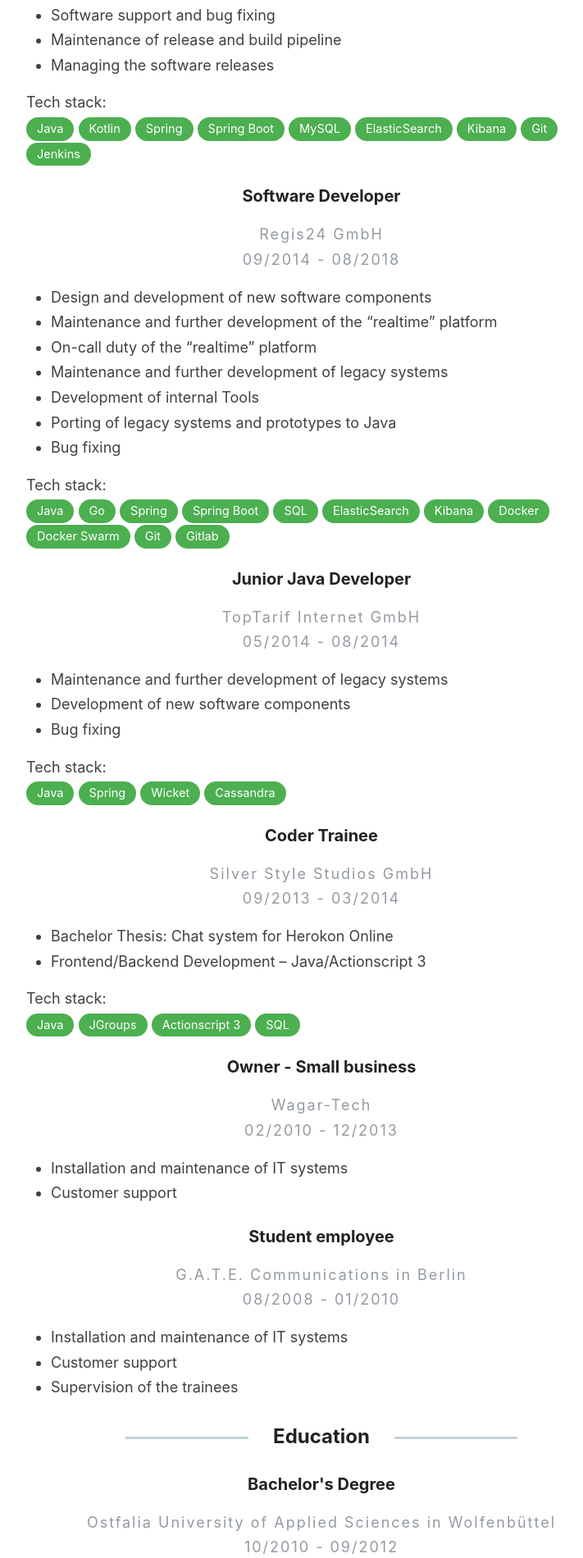
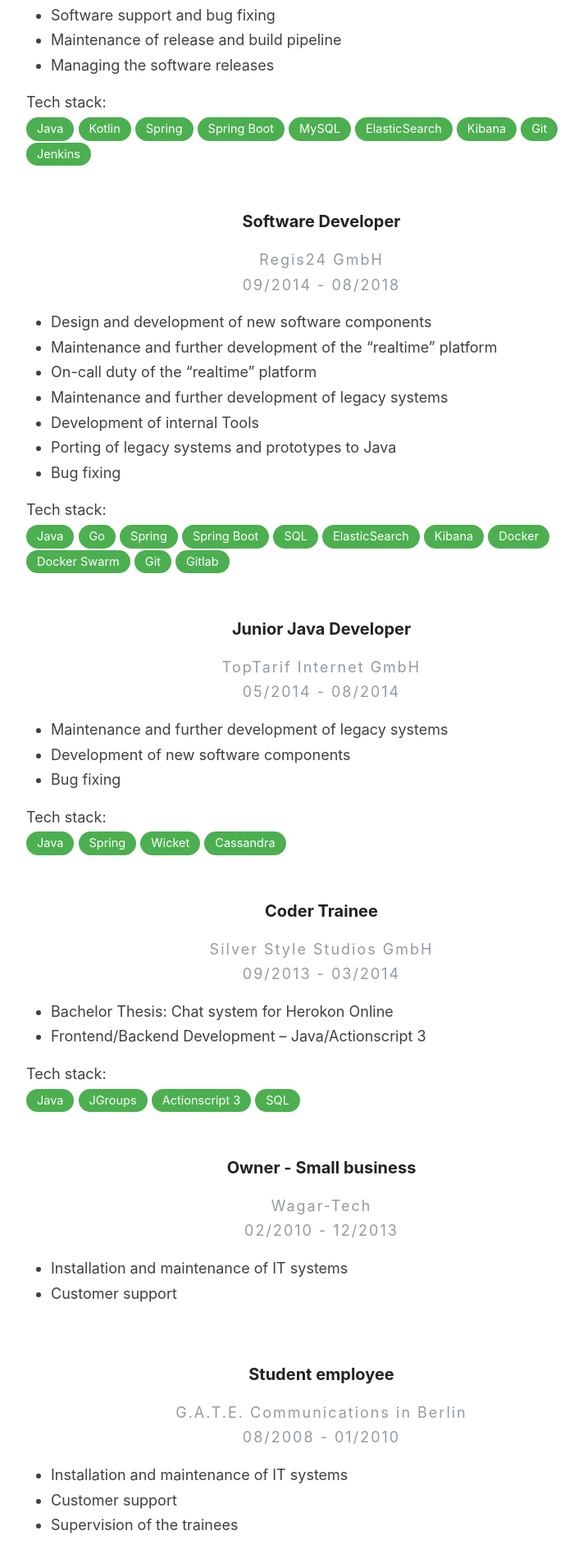
Before and after one commit to swagar/my-reverie, a Jekyll site: the page built from _pages/cv.md, in a window 1280 px wide. Shown: the part 712-2612 px from the top of the page at 82% size, without its empty margins (248-959 px from the left). Built offline with Jekyll 4.4.1, drawn with Linux system fonts in a browser that asks for light colours.

Commit message:
work on cv

```diff
--- a/_pages/cv.md
+++ b/_pages/cv.md
@@ -19,6 +19,7 @@
         </div>{% if page.tech_stack %}
         <div>Tech stack: </div>{% for tech in page.tech_stack %}<div class="tech-tag">{{tech}}</div>{% unless forloop.last %}&nbsp;{% endunless %}{% endfor %}{% endif %}
     </article>
+    {% unless forloop.last %}<br>{% endunless %}
 {% endfor %}
 </div>
 
@@ -36,5 +37,6 @@
             {{ page.content }}
         </div>
     </article>
+    {% unless forloop.last %}<br>{% endunless %}
 {% endfor %}
 </div>
```
